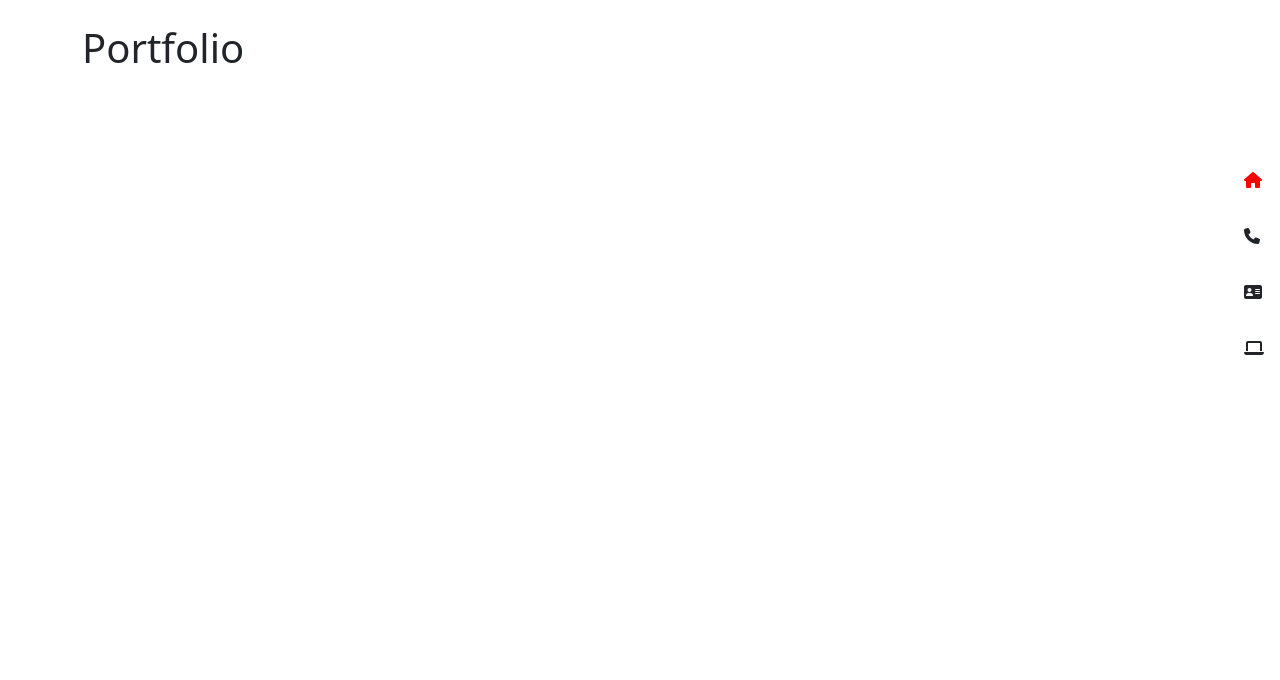
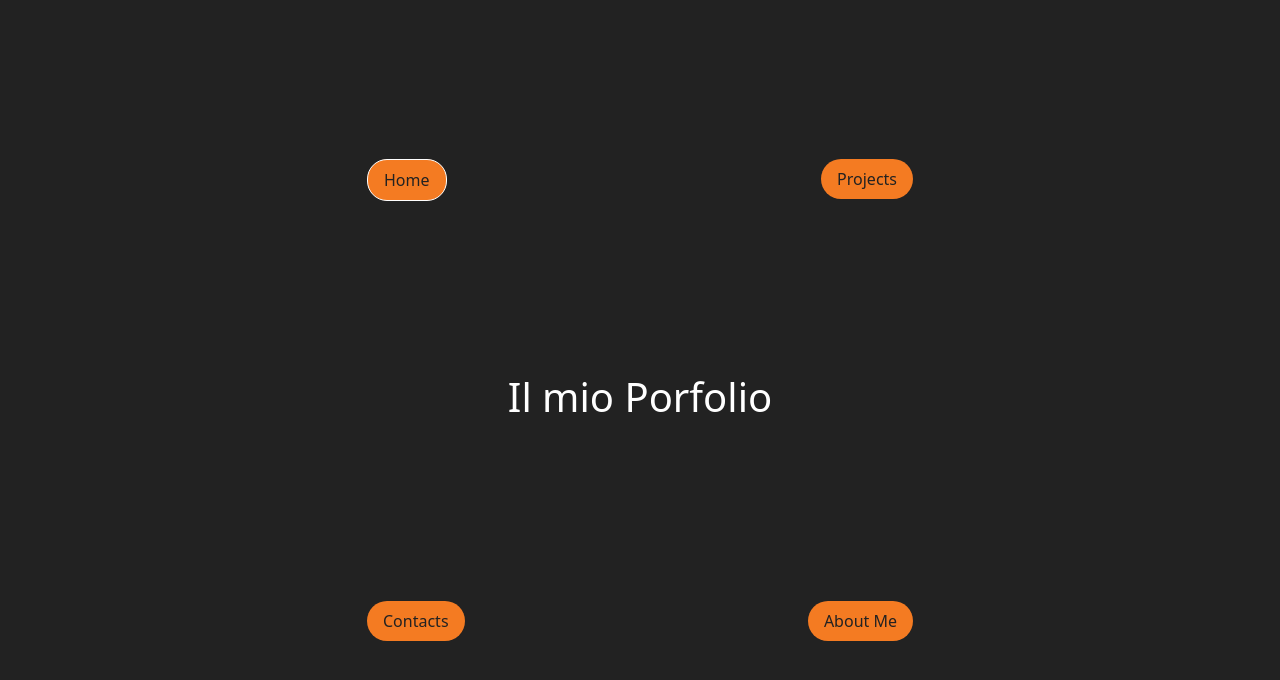
Before and after one commit to Gianmarco-Leone/vite-boolfolio, a Vue app: page / in a window 1280 px wide. Shown: the top 680 px of the page. Built offline with nearby package versions, Linux system fonts and the light colour scheme.

Commit message:
modify style

```diff
--- a/src/assets/scss/partials/_variables.scss
+++ b/src/assets/scss/partials/_variables.scss
@@ -0,0 +1,2 @@
+$primary-color: #f47b22;
+$bg-color: #222;
--- a/src/assets/scss/style.scss
+++ b/src/assets/scss/style.scss
@@ -1,5 +1,46 @@
-@use "../scss/partials/variables";
+@use "./partials/_variables.scss" as *;
 
-ul {
-  list-style: none;
+body {
+  background-color: $bg-color;
+  color: #fff;
+
+  ul {
+    list-style: none;
+  }
+
+  // * Pill
+  .my-pill {
+    display: inline-block;
+    border-radius: 20px;
+    padding: 0.5rem 1rem;
+    background-color: $primary-color;
+    color: $bg-color;
+    font-weight: 500;
+
+    &:hover {
+      background-color: $bg-color;
+      color: $primary-color;
+      border: 2px solid $primary-color;
+      transform: scale(1.2);
+    }
+
+    &.active {
+      border: 1px solid white;
+    }
+  }
+
+  // * Button
+  .my-btn {
+    display: inline-block;
+    border: none;
+    padding: 0.5rem;
+    border-radius: 5px;
+    background-color: $primary-color;
+    color: #eee;
+    font-weight: 400;
+
+    &:hover {
+      opacity: 0.8;
+    }
+  }
 }
--- a/src/components/AppForm.vue
+++ b/src/components/AppForm.vue
@@ -74,7 +74,7 @@ export default {
         name="author"
         id="author"
         v-model="message.author"
-        placeholder="Inserisci il tuo nome"
+        placeholder="Insert your name"
         class="w-100"
       />
     </div>
@@ -85,7 +85,7 @@ export default {
         name="email"
         id="email"
         v-model="message.email"
-        placeholder="Inserisci la tua email"
+        placeholder="Insert your email"
         class="w-100"
       />
     </div>
@@ -97,12 +97,12 @@ export default {
         v-model="message.text"
         rows="5"
         class="w-100"
-        placeholder="Lascia un messaggio qui e verrai ricontattato"
+        placeholder="Fill out the form and send me your message, you'll be contacted"
       ></textarea>
     </div>
 
     <div class="col-12 text-end">
-      <button type="submit" class="btn btn-primary">Invia il form</button>
+      <button type="submit" class="my-btn">Invia il form</button>
     </div>
   </form>
 </template>
--- a/src/components/AppSideNav.vue
+++ b/src/components/AppSideNav.vue
@@ -13,6 +13,12 @@ export default {
     </div>
 
     <div>
+      <router-link :to="{ name: 'projects' }" class="nav-link" title="Projects">
+        <font-awesome-icon :icon="['fas', 'laptop']" />
+      </router-link>
+    </div>
+
+    <div>
       <router-link :to="{ name: 'contacts' }" class="nav-link" title="Contacts">
         <font-awesome-icon :icon="['fas', 'phone']" />
       </router-link>
@@ -23,16 +29,11 @@ export default {
         <font-awesome-icon :icon="['fas', 'address-card']" />
       </router-link>
     </div>
-
-    <div>
-      <router-link :to="{ name: 'projects' }" class="nav-link" title="Projects">
-        <font-awesome-icon :icon="['fas', 'laptop']" />
-      </router-link>
-    </div>
   </div>
 </template>
 
 <style lang="scss" scoped>
+@use "../assets/scss/partials/variables.scss" as *;
 .side-nav {
   position: absolute;
   right: 0;
@@ -46,7 +47,7 @@ export default {
       transform: scale(1.4);
     }
     .active {
-      color: red;
+      color: $primary-color;
     }
   }
 }
--- a/src/pages/ContactsPage.vue
+++ b/src/pages/ContactsPage.vue
@@ -15,9 +15,9 @@ export default {
 
 <template>
   <section class="container py-4">
-    <h1 class="my-3">Contattami</h1>
+    <h1 class="my-3">Contact me</h1>
     <ul>
-      <li><strong>Cellulare:</strong> 3929873496</li>
+      <li><strong>Mobile:</strong> 3929873496</li>
       <li><strong>Email:</strong> gianmarcoleone96@gmail.com</li>
     </ul>
 
--- a/src/pages/HomePage.vue
+++ b/src/pages/HomePage.vue
@@ -1,22 +1,55 @@
 <script>
-// COMPONENTS
-import AppSideNav from "../components/AppSideNav.vue";
-
 export default {
   name: "HomePage",
-
-  components: {
-    AppSideNav,
-  },
 };
 </script>
 
 <template>
-  <section class="container py-4">
-    <h1>Portfolio</h1>
+  <section class="d-flex align-items-center py-4">
+    <div class="container">
+      <div class="row justify-content-center">
+        <div class="col-3">
+          <router-link :to="{ name: 'home' }" class="my-pill nav-link"
+            >Home</router-link
+          >
+        </div>
+        <div class="col-3 text-end">
+          <router-link :to="{ name: 'projects' }" class="my-pill nav-link"
+            >Projects</router-link
+          >
+        </div>
+      </div>
 
-    <AppSideNav />
+      <div class="row">
+        <div class="col-12 d-flex justify-content-center align-items-center">
+          <h1>Il mio Porfolio</h1>
+        </div>
+      </div>
+
+      <div class="row justify-content-center">
+        <div class="col-3">
+          <router-link :to="{ name: 'contacts' }" class="my-pill nav-link"
+            >Contacts</router-link
+          >
+        </div>
+        <div class="col-3 text-end">
+          <router-link :to="{ name: 'about-me' }" class="my-pill nav-link"
+            >About Me</router-link
+          >
+        </div>
+      </div>
+    </div>
   </section>
 </template>
 
-<style lang="scss" scoped></style>
+<style lang="scss" scoped>
+@use "../assets/scss/partials/variables" as *;
+
+section {
+  height: 100vh;
+
+  .col-12 {
+    min-height: 400px;
+  }
+}
+</style>
```
